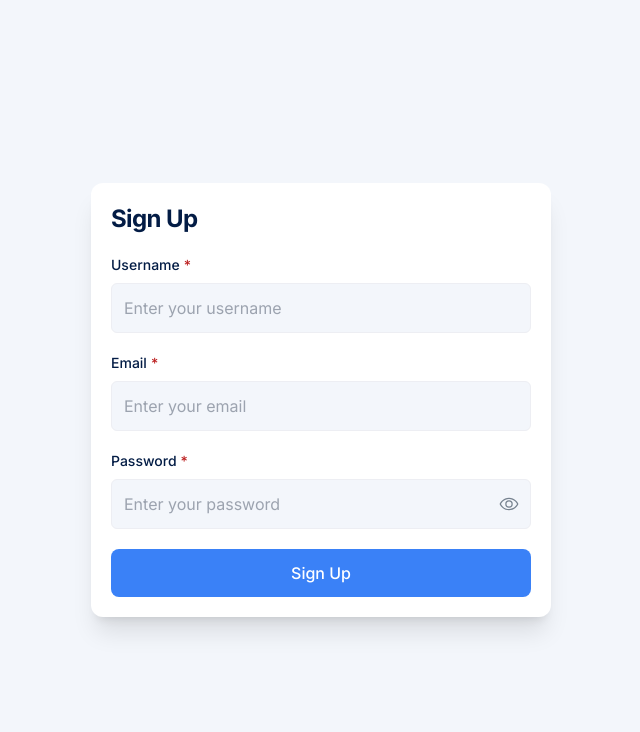
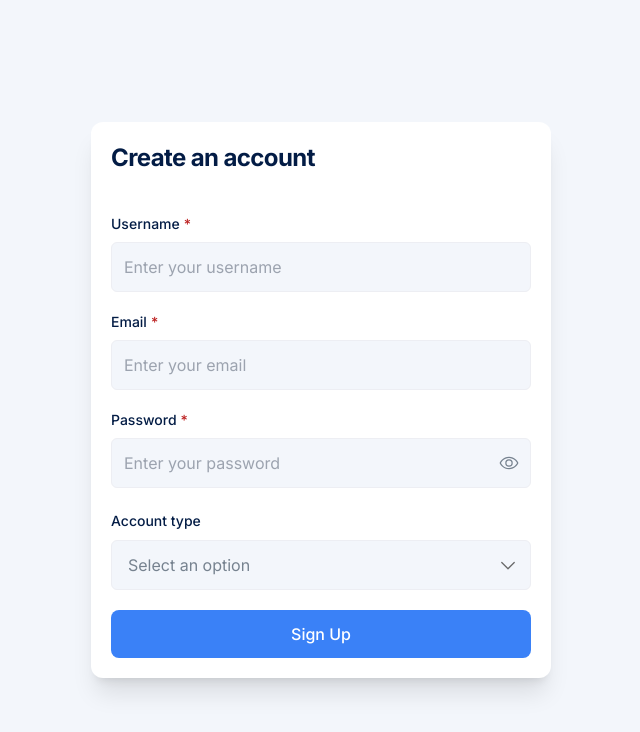
Before and after one commit to loqman1235/hiredify-job-listing-app, a Next.js app: page /register in a window 1280 px wide. Shown: the top 732 px of the page, without its empty margins (319-959 px from the left). Built offline with nearby package versions, Linux system fonts and the light colour scheme.

Commit message:
modify SelectBox and add vaariants

```diff
--- a/src/app/(auth)/(components)/AuthForm.tsx
+++ b/src/app/(auth)/(components)/AuthForm.tsx
@@ -1,5 +1,6 @@
 import Button from "@/components/common/Button";
 import FormField from "@/components/common/FormField";
+import SelectBox from "@/components/common/SelectBox";
 
 type AuthFormProps = {
   page: "login" | "register";
@@ -24,10 +25,10 @@ const AuthForm = ({ page }: AuthFormProps) => {
             placeholder="Enter your password"
             isRequired
           />
-          <Button className="py-3">Login</Button>
         </>
       ) : (
         <>
+          <div></div>
           <FormField
             id="username"
             label="Username"
@@ -48,6 +49,13 @@ const AuthForm = ({ page }: AuthFormProps) => {
             placeholder="Enter your password"
             isRequired
           />
+
+          <SelectBox
+            variant="primary"
+            className="border-border rounded-md border bg-background py-3"
+            label="Account type"
+            options={["Candidate", "Employer"]}
+          />
         </>
       )}
       <Button type="submit" className="py-3">
--- a/src/app/(auth)/register/page.tsx
+++ b/src/app/(auth)/register/page.tsx
@@ -4,7 +4,7 @@ const Register = () => {
   return (
     <div>
       <h2 className="mb-5 text-xl font-bold tracking-tight md:text-2xl">
-        Sign Up
+        Create an account
       </h2>
       <AuthForm page="register" />
     </div>
--- a/src/components/common/SelectBox.tsx
+++ b/src/components/common/SelectBox.tsx
@@ -4,6 +4,8 @@ import { useEffect, useRef, useState } from "react";
 import { PiCaretDown } from "react-icons/pi";
 
 type SelectBoxProps = {
+  variant?: "primary" | "secondary";
+  label?: string;
   options: string[];
   defaultText?: string;
   value?: string;
@@ -12,7 +14,9 @@ type SelectBoxProps = {
 };
 
 const SelectBox = ({
+  variant = "primary",
   options,
+  label,
   value = "",
   onChange,
   className,
@@ -57,6 +61,10 @@ const SelectBox = ({
   }, [value]);
 
   return (
+    <div className={`${variant === "primary" && "space-y-2"} w-full`}>
+      {variant === "primary" && (
+        <label className="text-sm font-medium">{label}</label>
+      )}
       <div
         ref={selectRef}
         onClick={toggleSelectDropdown}
@@ -66,7 +74,9 @@ const SelectBox = ({
         <span className="text-text-secondary">
           {selectedVal ? selectedVal : defaultText}
         </span>
-      <button className="absolute right-0 top-1/2 -translate-y-1/2">
+        <button
+          className={`absolute top-1/2 -translate-y-1/2 ${variant === "primary" ? "right-3" : "right-0"}`}
+        >
           <PiCaretDown className="size-5 text-[var(--text-icon)]" />
         </button>
 
@@ -75,7 +85,7 @@ const SelectBox = ({
           <ul
             role="listbox"
             onClick={(e) => e.stopPropagation()}
-          className={`absolute left-0 top-full w-full space-y-5 rounded-xl border border-[var(--border)] bg-foreground p-5 shadow-xl`}
+            className={`border-border absolute left-0 top-full z-40 w-full space-y-5 rounded-xl border bg-foreground p-5 shadow-xl`}
           >
             {/* OPTIONS */}
             {options.map((option) => (
@@ -92,6 +102,7 @@ const SelectBox = ({
           </ul>
         )}
       </div>
+    </div>
   );
 };
 
--- a/src/components/hero/SearchBar.tsx
+++ b/src/components/hero/SearchBar.tsx
@@ -22,6 +22,7 @@ const SearchBar = () => {
 
           <div className="relative flex flex-1 items-center justify-between">
             <SelectBox
+              variant="secondary"
               options={["CA, Los Angeles", "NY, New York", "CA, Los Angeles"]}
               defaultText="City or postcode"
               className="w-full p-0"
```
Lines whose indentation alone changed are shown as unchanged.
